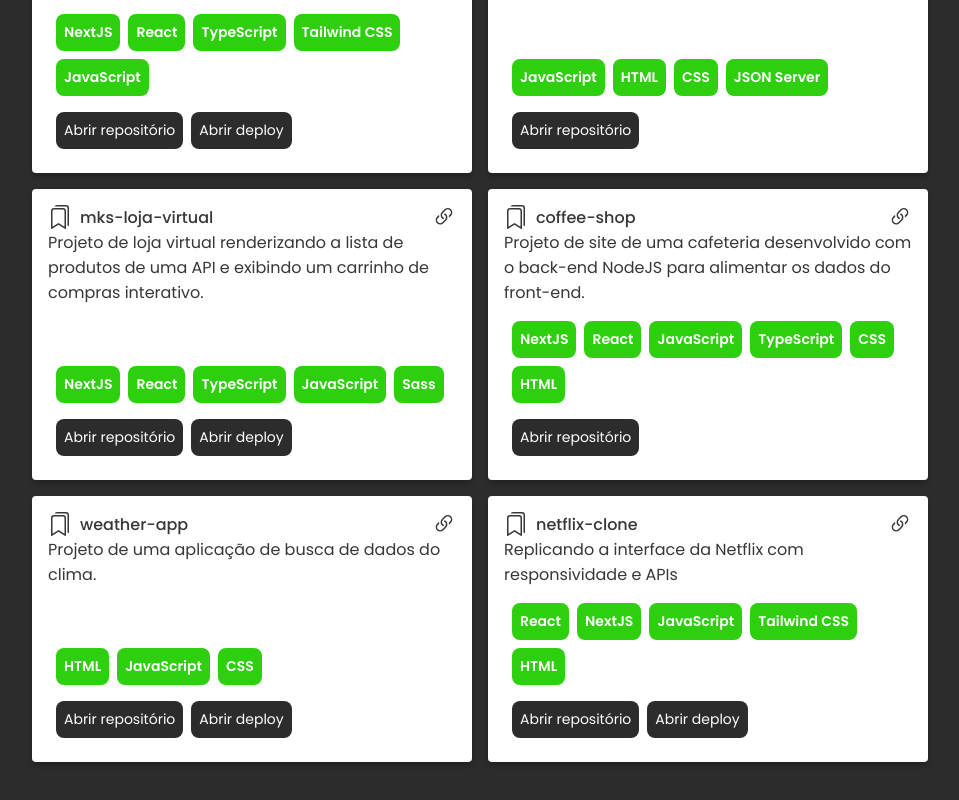
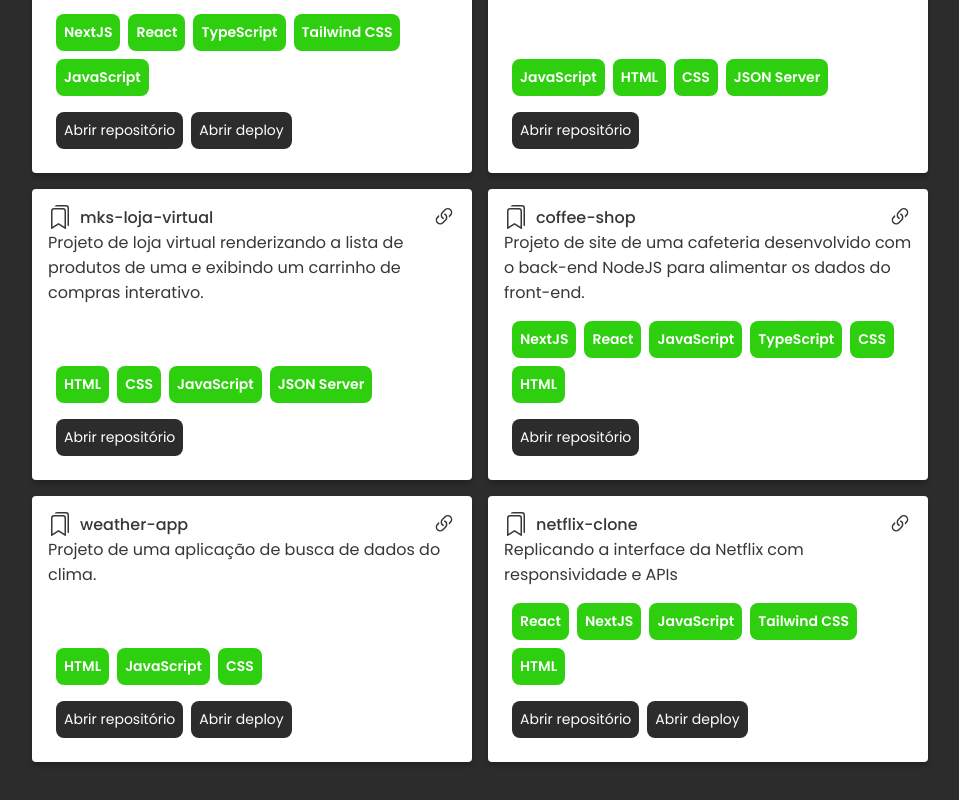
Before and after one commit to reuelsilva/devfolio, a Next.js app: page / in a window 1280 px wide. Shown: the part 773-1573 px from the top of the page, without its empty margins (28-987 px from the left). Built offline with nearby package versions, Linux system fonts and the light colour scheme.

Commit message:
update: alterando elemento ProjectItem mks-loja-virtual

```diff
--- a/src/app/components/MyProjects/index.tsx
+++ b/src/app/components/MyProjects/index.tsx
@@ -10,7 +10,7 @@ export function MyProjects(){
 
                 <ProjectItem title="web-technical-test" description="Teste front-end desenvolvendo uma Promotions Page rápida e responsiva em mobile first." skillsUsed={["JavaScript", "HTML", "CSS", "JSON Server"]} repo_url="https://github.com/reuelsilva/web-technical-test" />
 
-                <ProjectItem title="mks-loja-virtual" description="Projeto de loja virtual renderizando a lista de produtos de uma API e exibindo um carrinho de compras interativo." skillsUsed={["NextJS", "React", "TypeScript", "JavaScript", "Sass"]} repo_url="https://github.com/reuelsilva/mks-frontend-challenge" deploy_url="https://mks-frontend-challenge-deploy.vercel.app/" />
+                <ProjectItem title="mks-loja-virtual" description="Projeto de loja virtual renderizando a lista de produtos de uma e exibindo um carrinho de compras interativo." skillsUsed={["HTML", "CSS", "JavaScript", "JSON Server"]} repo_url="https://github.com/reuelsilva/mks-frontend-challenge" />
 
                 <ProjectItem title="coffee-shop" description="Projeto de site de uma cafeteria desenvolvido com o back-end NodeJS para alimentar os dados do front-end." skillsUsed={["NextJS", "React", "JavaScript", "TypeScript", "CSS", "HTML"]} repo_url="https://github.com/reuelsilva/coffee-shop"/>
 
```
